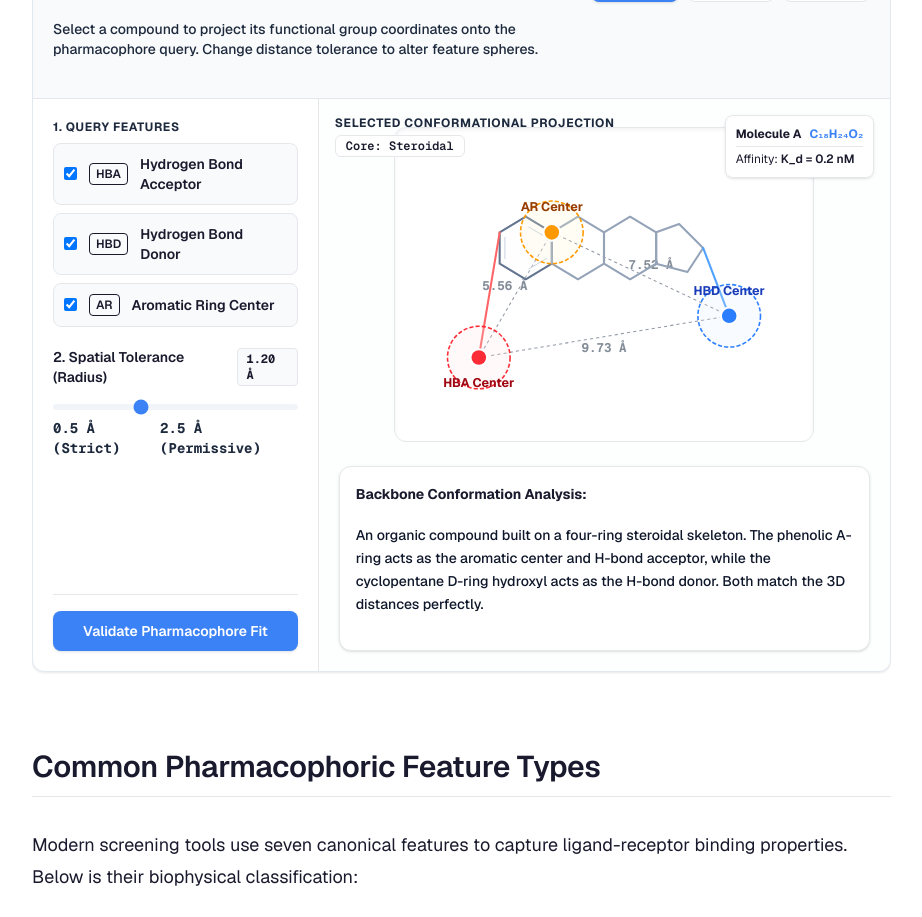
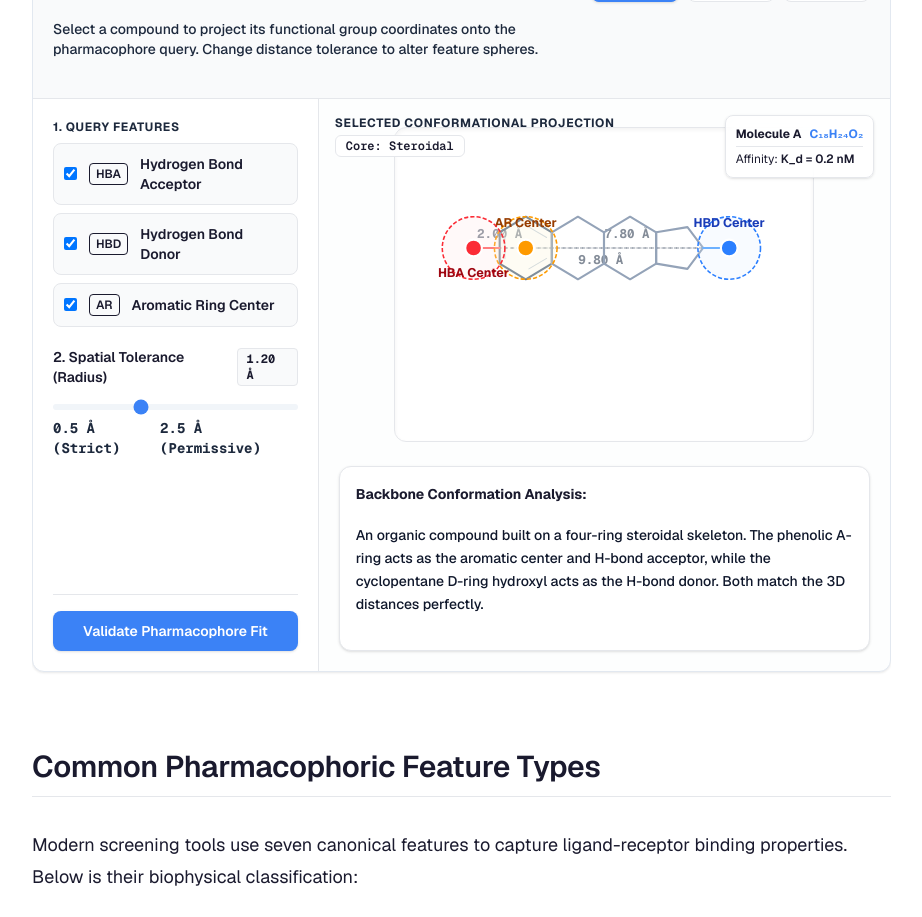
Before and after one commit to yboulaamane/learn-cadd, a Next.js app: page /pharmacophore-modeling in a window 1280 px wide. Shown: the part 1200-2117 px from the top of the page, without its empty margins (272-1194 px from the left). Built offline with nearby package versions, Linux system fonts and the light colour scheme.

Commit message:
fix(science): correct pharmacophore coordinates and refine docking steric clash physics

```diff
--- a/src/app/(tutorial)/pharmacophore-modeling/page.tsx
+++ b/src/app/(tutorial)/pharmacophore-modeling/page.tsx
@@ -36,9 +36,9 @@ export default function PharmacophoreModelingPage() {
       scaffold: "Steroidal",
       features: ["acceptor", "aromatic", "donor"],
       coords: {
-        aromatic: { x: 150, y: 100, match: true },
-        acceptor: { x: 80, y: 220, match: true },
-        donor: { x: 320, y: 180, match: true }
+        aromatic: { x: 125, y: 115, match: true },
+        acceptor: { x: 75, y: 115, match: true },
+        donor: { x: 320, y: 115, match: true }
       },
       desc: "An organic compound built on a four-ring steroidal skeleton. The phenolic A-ring acts as the aromatic center and H-bond acceptor, while the cyclopentane D-ring hydroxyl acts as the H-bond donor. Both match the 3D distances perfectly.",
       chemicalFormula: "C₁₈H₂₄O₂",
@@ -50,9 +50,9 @@ export default function PharmacophoreModelingPage() {
       scaffold: "Stilbene (Non-Steroidal)",
       features: ["acceptor", "aromatic", "donor"],
       coords: {
-        aromatic: { x: 150, y: 100, match: true },
-        acceptor: { x: 80, y: 220, match: true },
-        donor: { x: 320, y: 180, match: true }
+        aromatic: { x: 128, y: 115, match: true },
+        acceptor: { x: 78, y: 115, match: true },
+        donor: { x: 320, y: 115, match: true }
       },
       desc: "A synthetic, non-steroidal estrogen analogue. Chemically, it is a stilbene derivative. Despite having zero skeletal similarity to a steroid, its flexible ethyl chains allow it to adopt a conformation that places its two phenolic hydroxyl groups in the exact same 3D spatial points as Estradiol. This is a classic example of Scaffold Hopping.",
       chemicalFormula: "C₁₈H₂₀O₂",
@@ -64,8 +64,8 @@ export default function PharmacophoreModelingPage() {
       scaffold: "Benzene Derivative",
       features: ["aromatic", "acceptor"],
       coords: {
-        aromatic: { x: 150, y: 100, match: true },
-        acceptor: { x: 80, y: 220, match: true },
+        aromatic: { x: 128, y: 115, match: true },
+        acceptor: { x: 78, y: 115, match: true },
         donor: { x: 230, y: 210, match: false } // Too short/different direction
       },
       desc: "A smaller benzene derivative. While it contains an aromatic core and a matching H-bond acceptor, its aliphatic alcohol group is positioned on a different carbon atom, placing the H-bond donor center far outside the tolerance zone of the receptor's active site pharmacophore model.",
@@ -84,11 +84,11 @@ export default function PharmacophoreModelingPage() {
   };
 
   // Check if a molecule feature matches based on spatial tolerance
-  // Query center coordinates: AR(150, 100), HBA(80, 220), HBD(320, 180)
+  // Query center coordinates: AR(125, 115), HBA(75, 115), HBD(320, 115)
   const queryCoords = {
-    aromatic: { x: 150, y: 100 },
-    acceptor: { x: 80, y: 220 },
-    donor: { x: 320, y: 180 }
+    aromatic: { x: 125, y: 115 },
+    acceptor: { x: 75, y: 115 },
+    donor: { x: 320, y: 115 }
   };
 
   const checkFeatureMatch = (featureId: "aromatic" | "acceptor" | "donor", mol: typeof dbMolecules[0]) => {
@@ -448,24 +448,24 @@ export default function PharmacophoreModelingPage() {
                 {/* Distance Dimension Lines in background */}
                 {selectedFeatures.includes("aromatic") && selectedFeatures.includes("acceptor") && (
                   <g className="opacity-60">
-                    <line x1="150" y1="100" x2="80" y2="220" stroke="#475569" strokeWidth="1" strokeDasharray="3,3" />
-                    <text x="105" y="155" fill="#334155" className="text-xs font-mono font-bold" textAnchor="middle">
+                    <line x1="125" y1="115" x2="75" y2="115" stroke="#475569" strokeWidth="1" strokeDasharray="3,3" />
+                    <text x="100" y="105" fill="#334155" className="text-xs font-mono font-bold" textAnchor="middle">
                       {getDistance(queryCoords.aromatic, queryCoords.acceptor)} Å
                     </text>
                   </g>
                 )}
                 {selectedFeatures.includes("aromatic") && selectedFeatures.includes("donor") && (
                   <g className="opacity-60">
-                    <line x1="150" y1="100" x2="320" y2="180" stroke="#475569" strokeWidth="1" strokeDasharray="3,3" />
-                    <text x="245" y="135" fill="#334155" className="text-xs font-mono font-bold" textAnchor="middle">
+                    <line x1="125" y1="115" x2="320" y2="115" stroke="#475569" strokeWidth="1" strokeDasharray="3,3" />
+                    <text x="222" y="105" fill="#334155" className="text-xs font-mono font-bold" textAnchor="middle">
                       {getDistance(queryCoords.aromatic, queryCoords.donor)} Å
                     </text>
                   </g>
                 )}
                 {selectedFeatures.includes("acceptor") && selectedFeatures.includes("donor") && (
                   <g className="opacity-60">
-                    <line x1="80" y1="220" x2="320" y2="180" stroke="#475569" strokeWidth="1" strokeDasharray="3,3" />
-                    <text x="200" y="215" fill="#334155" className="text-xs font-mono font-bold" textAnchor="middle">
+                    <line x1="75" y1="115" x2="320" y2="115" stroke="#475569" strokeWidth="1" strokeDasharray="3,3" />
+                    <text x="197" y="130" fill="#334155" className="text-xs font-mono font-bold" textAnchor="middle">
                       {getDistance(queryCoords.acceptor, queryCoords.donor)} Å
                     </text>
                   </g>
@@ -476,7 +476,7 @@ export default function PharmacophoreModelingPage() {
                   {/* Molecule A - Estradiol Analogue (Steroid backbone) */}
                   {selectedMolecule === 0 && (
                     <g stroke="#94a3b8" strokeWidth="2" strokeLinecap="round" strokeLinejoin="round" fill="none">
-                      {/* Aromatic ring (Phenol) */}
+                      {/* Aromatic ring (Phenol A-ring) */}
                       <polygon points="150,100 125,85 100,100 100,130 125,145 150,130" className="stroke-slate-500 fill-slate-50/20" />
                       <line x1="145" y1="105" x2="128" y2="95" stroke="#cbd5e1" strokeWidth="1" />
                       <line x1="105" y1="105" x2="105" y2="125" stroke="#cbd5e1" strokeWidth="1" />
@@ -486,13 +486,13 @@ export default function PharmacophoreModelingPage() {
                       {/* C-ring */}
                       <polygon points="200,130 225,145 250,130 250,100 225,85 200,100" />
                       {/* D-ring (5-membered) */}
-                      <polygon points="250,130 280,138 295,115 272,92 250,100" />
-                      {/* Acceptor connection (Hydroxyl O) */}
-                      <line x1="100" y1="100" x2="80" y2="220" className="stroke-red-400 stroke-2" />
-                      <circle cx="80" cy="220" r="4" fill="#ef4444" />
-                      {/* Donor connection (Hydroxyl H) */}
-                      <line x1="295" y1="115" x2="320" y2="180" className="stroke-blue-400 stroke-2" />
-                      <circle cx="320" cy="180" r="4" fill="#3b82f6" />
+                      <polygon points="250,130 280,135 295,115 280,95 250,100" />
+                      {/* Acceptor connection (Hydroxyl O at C3) */}
+                      <line x1="100" y1="115" x2="75" y2="115" className="stroke-red-400 stroke-2" />
+                      <circle cx="75" cy="115" r="4" fill="#ef4444" />
+                      {/* Donor connection (Hydroxyl O at C17) */}
+                      <line x1="295" y1="115" x2="320" y2="115" className="stroke-blue-400 stroke-2" />
+                      <circle cx="320" cy="115" r="4" fill="#3b82f6" />
                     </g>
                   )}
 
@@ -502,18 +502,18 @@ export default function PharmacophoreModelingPage() {
                       {/* Left Aromatic Ring */}
                       <polygon points="150,100 128,85 105,100 105,130 128,145 150,130" className="stroke-slate-500 fill-slate-50/20" />
                       {/* Central alkene connection */}
-                      <line x1="150" y1="130" x2="180" y2="148" />
-                      <line x1="180" y1="148" x2="210" y2="135" strokeWidth="3" /> {/* Double bond */}
-                      <line x1="180" y1="148" x2="185" y2="175" /> {/* Ethyl group 1 */}
-                      <line x1="210" y1="135" x2="205" y2="108" /> {/* Ethyl group 2 */}
+                      <line x1="150" y1="115" x2="180" y2="115" />
+                      <line x1="180" y1="115" x2="210" y2="115" strokeWidth="3" /> {/* Double bond */}
+                      <line x1="180" y1="115" x2="180" y2="140" /> {/* Ethyl group 1 */}
+                      <line x1="210" y1="115" x2="210" y2="90" /> {/* Ethyl group 2 */}
                       {/* Right Aromatic Ring */}
-                      <polygon points="210,135 235,148 262,135 262,105 235,92 210,105" className="stroke-slate-500 fill-slate-50/20" />
+                      <polygon points="210,115 225,100 250,100 265,115 250,130 225,130" className="stroke-slate-500 fill-slate-50/20" />
                       {/* Acceptor connector */}
-                      <line x1="105" y1="100" x2="80" y2="220" className="stroke-red-400 stroke-2" />
-                      <circle cx="80" cy="220" r="4" fill="#ef4444" />
+                      <line x1="105" y1="115" x2="78" y2="115" className="stroke-red-400 stroke-2" />
+                      <circle cx="78" cy="115" r="4" fill="#ef4444" />
                       {/* Donor connector */}
-                      <line x1="262" y1="135" x2="320" y2="180" className="stroke-blue-400 stroke-2" />
-                      <circle cx="320" cy="180" r="4" fill="#3b82f6" />
+                      <line x1="265" y1="115" x2="320" y2="115" className="stroke-blue-400 stroke-2" />
+                      <circle cx="320" cy="115" r="4" fill="#3b82f6" />
                     </g>
                   )}
 
@@ -530,8 +530,8 @@ export default function PharmacophoreModelingPage() {
                       <line x1="230" y1="210" x2="260" y2="235" strokeDasharray="2,2" strokeWidth="1" className="stroke-rose-400" />
 
                       {/* Acceptor connection */}
-                      <line x1="105" y1="100" x2="80" y2="220" className="stroke-red-400 stroke-2" />
-                      <circle cx="80" cy="220" r="4" fill="#ef4444" />
+                      <line x1="105" y1="115" x2="78" y2="115" className="stroke-red-400 stroke-2" />
+                      <circle cx="78" cy="115" r="4" fill="#ef4444" />
                     </g>
                   )}
                 </g>
@@ -540,32 +540,32 @@ export default function PharmacophoreModelingPage() {
                 {selectedFeatures.includes("aromatic") && (
                   <g className="transition-all duration-300">
                     <circle
-                      cx="150"
-                      cy="100"
+                      cx="125"
+                      cy="115"
                       r={tolerance * 25}
                       className={`stroke-amber-500 fill-amber-100/20 transition-all ${
                         hoveredFeature === "aromatic" ? "stroke-2" : "stroke-[1.5]"
                       }`}
                       strokeDasharray="4,2"
                     />
-                    <circle cx="150" cy="100" r="8" className="fill-amber-500 stroke-white stroke-2" />
-                    <text x="150" y="80" className="text-xs font-bold fill-amber-800 text-center" textAnchor="middle">AR Center</text>
+                    <circle cx="125" cy="115" r="8" className="fill-amber-500 stroke-white stroke-2" />
+                    <text x="125" y="95" className="text-xs font-bold fill-amber-800 text-center" textAnchor="middle">AR Center</text>
                   </g>
                 )}
 
                 {selectedFeatures.includes("acceptor") && (
                   <g className="transition-all duration-300">
                     <circle
-                      cx="80"
-                      cy="220"
+                      cx="75"
+                      cy="115"
                       r={tolerance * 25}
                       className={`stroke-red-500 fill-red-100/20 transition-all ${
                         hoveredFeature === "acceptor" ? "stroke-2" : "stroke-[1.5]"
                       }`}
                       strokeDasharray="4,2"
                     />
-                    <circle cx="80" cy="220" r="8" className="fill-red-500 stroke-white stroke-2" />
-                    <text x="80" y="248" className="text-xs font-bold fill-red-800 text-center" textAnchor="middle">HBA Center</text>
+                    <circle cx="75" cy="115" r="8" className="fill-red-500 stroke-white stroke-2" />
+                    <text x="75" y="143" className="text-xs font-bold fill-red-800 text-center" textAnchor="middle">HBA Center</text>
                   </g>
                 )}
 
@@ -573,15 +573,15 @@ export default function PharmacophoreModelingPage() {
                   <g className="transition-all duration-300">
                     <circle
                       cx="320"
-                      cy="180"
+                      cy="115"
                       r={tolerance * 25}
                       className={`stroke-blue-500 fill-blue-100/20 transition-all ${
                         hoveredFeature === "donor" ? "stroke-2" : "stroke-[1.5]"
                       }`}
                       strokeDasharray="4,2"
                     />
-                    <circle cx="320" cy="180" r="8" className="fill-blue-500 stroke-white stroke-2" />
-                    <text x="320" y="160" className="text-xs font-bold fill-blue-800 text-center" textAnchor="middle">HBD Center</text>
+                    <circle cx="320" cy="115" r="8" className="fill-blue-500 stroke-white stroke-2" />
+                    <text x="320" y="95" className="text-xs font-bold fill-blue-800 text-center" textAnchor="middle">HBD Center</text>
                   </g>
                 )}
               </svg>
```
Also changed, not shown: src/app/(tutorial)/molecular-docking/page.tsx (+18 -7 lines).
